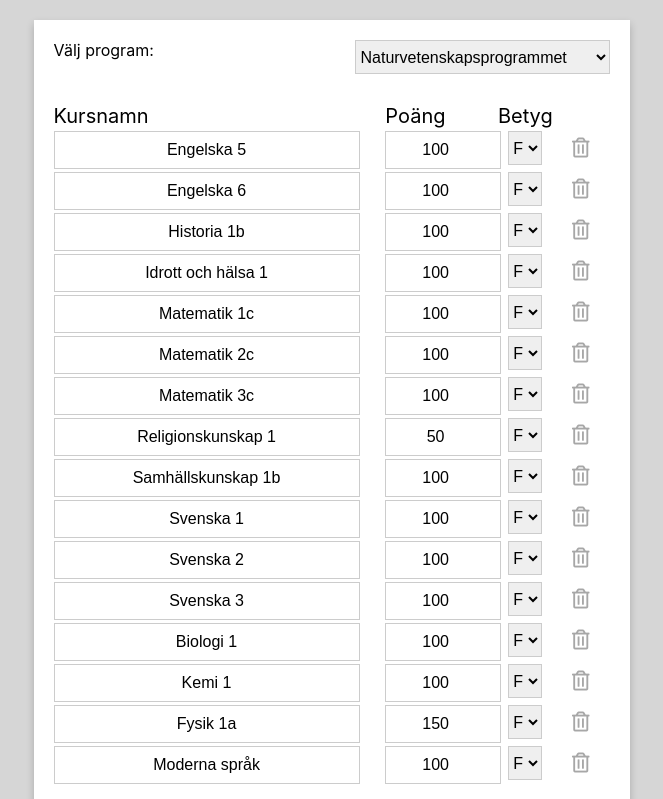
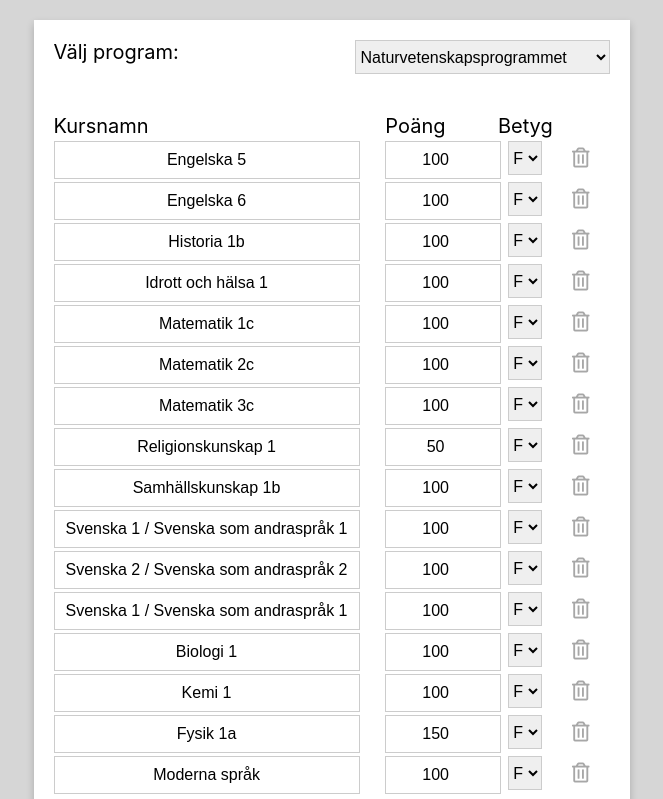
Before and after one commit to Hellenberg/grade-calculator, a React (Create React App) app: page / in a window 1280 px wide. Shown: the top 799 px of the page, without its empty margins (308-971 px from the left). Built offline with nearby package versions, Linux system fonts and the light colour scheme.

Commit message:
added warning message

```diff
--- a/package.json
+++ b/package.json
@@ -4,7 +4,6 @@
   "private": true,
   "dependencies": {
     "gh-pages": "^2.0.1",
-    "node-fetch": "^2.2.1",
     "react": "^16.5.2",
     "react-dom": "^16.5.2",
     "react-scripts": "2.0.4",
--- a/src/App.css
+++ b/src/App.css
@@ -97,7 +97,8 @@ select {
 
 .grid {
   display: grid;
-  grid-gap: 10px;
+  grid-gap: 20px;
+  font-size: 20px;
 }
 
 .floatRight {
--- a/src/App.js
+++ b/src/App.js
@@ -1,8 +1,7 @@
 import React, { Component } from 'react';
-import fetch from 'node-fetch';
 
 import './App.css';
-import {CalculatedGrade} from './CalculatedGrade';
+import { CalculatedGrade } from './CalculatedGrade';
 import educationData from './educations';
 
 class Course extends Component {
@@ -21,7 +20,7 @@ class Course extends Component {
                 </select>
                 </div>
                 <div>
-                    <button className='small-button'  onClick={() => this.props.delete()}><i className='item far fa-trash-alt'></i></button>
+                    <button className='small-button' onClick={() => this.props.delete()}><i className='item far fa-trash-alt'></i></button>
                 </div>
             </div>
         )
@@ -40,7 +39,9 @@ class Courses extends Component {
             selected: 'Naturvetenskapsprogrammet',
             calculatedGrade: false,
             meritPoints: 0,
-            totalGrade: 0
+            totalGrade: 0,
+            isQualified: false,
+            passedPoints: 0
         };
         this.handleEducationChange = this.handleEducationChange.bind(this);
         this.handleCourseChange = this.handleCourseChange.bind(this);
@@ -99,7 +100,7 @@ class Courses extends Component {
         }
 
         if (event.target.alt === 'Antal poäng') {
-            course.points = event.target.value;
+            course.points = Number(event.target.value);
         }
         else if (event.target.alt === 'Kursnamn') {
             course.name = event.target.value;
@@ -156,36 +157,53 @@ class Courses extends Component {
     calculateGrade() {
         let totalPoints = 0;
         let totalGradePoints = 0;
+        let isQualified = true;
+        let passedPoints = 0;
         for (let course of this.state.courses) {
             totalPoints += course.points;
             switch (course.grade) {
                 case 'A':
                     totalGradePoints += course.points * 20;
+                    passedPoints += course.points;
                     break;
                 case 'B':
                     totalGradePoints += course.points * 17.5;
+                    passedPoints += course.points;
                     break;
                 case 'C':
                     totalGradePoints += course.points * 15;
+                    passedPoints += course.points;
                     break;
                 case 'D':
                     totalGradePoints += course.points * 12.5;
+                    passedPoints += course.points;
                     break;
                 case 'E':
                     totalGradePoints += course.points * 10;
+                    passedPoints += course.points;
+                    break;
+                case 'F':
+                    if (course.required ) {
+                        isQualified = false;
+                    }
                     break;
                 default:
-                    totalGradePoints += course.points * 0;
                     break;
             }
         }
         const grade = totalGradePoints / totalPoints;
         console.log('merit', this.state.meritPoints);
         const totalGrade = grade + this.state.meritPoints;
+        console.log(this.state);
+        if(passedPoints < 0.9 * 2500){
+            isQualified = false;
+        }
         this.setState({
             calculatedGrade: grade,
-            totalGrade: totalGrade
-         });
+            totalGrade: totalGrade,
+            isQualified: isQualified,
+            passedPoints: passedPoints,
+        });
     }
     renderCalculatedGrade() {
         if (this.state.calculatedGrade !== false) {
@@ -193,7 +211,8 @@ class Courses extends Component {
                 grade={this.state.calculatedGrade}
                 meritPoints={this.state.meritPoints}
                 totalGrade={this.state.totalGrade}
-                handleMeritPointsChange={(event) => this.handleMeritPointsChange(event)}
+                isQualified={this.state.isQualified}
+                passedPoints={this.state.passedPoints}
             />)
         } else {
             return;
@@ -202,7 +221,7 @@ class Courses extends Component {
     render() {
         return (
             <div className='center'>
-                    <div className="grid card">
+                <div className="grid card">
                     <div>
                         Välj program:
                         <select className='margin floatRight' value={this.state.selected} onChange={this.handleEducationChange}>
@@ -216,6 +235,10 @@ class Courses extends Component {
                     </div>
                     <div>
                         <button className='small-button floatRight' onClick={() => this.addCourse()}><i className="fas fa-plus"></i></button>
+                    </div>
+                    <div>
+                        Lägg till meritpoäng:
+                        <input className='merit-points' alt='Antal poäng' type='number' min="0" max="2.5" value={this.state.meritPoints} onChange={this.handleMeritPointsChange}></input>
                     </div>
                     <div>
                         <hr></hr>
--- a/src/CalculatedGrade.css
+++ b/src/CalculatedGrade.css
@@ -1,8 +1,8 @@
 .calculatedGrade {
     display: grid;
     grid-gap: 20px;
-    grid-template-rows: 34px;
     font-size: 20px;
+    width: 520px;
   }
 
   .merit-points {
@@ -13,3 +13,13 @@
     width: 50px;
     float: right;
   }
+
+.danger {
+  background-color: #ffdddd;
+  border-left: 6px solid #f44336;
+  width: 100%;
+}
+
+p{
+  padding: 15px;
+}
--- a/src/CalculatedGrade.js
+++ b/src/CalculatedGrade.js
@@ -3,17 +3,38 @@ import './CalculatedGrade.css';
 
 export class CalculatedGrade extends Component {
 
+
+    renderIsQualified(isQualified) {
+        if (isQualified) {
+            return
+        } else {
+            return (
+                <div className='danger'>
+                    <p>
+                        <strong>OBS!</strong> <br></br>
+                        Du är ej behörig för vidare studier. <br></br>
+                        För att nå en högskoleförberedande examen ska du ha minst 90 procent godkända betyg på en utbildning som omfattar 2500 gymnasiepoäng. Betygen i kurserna svenska/svenska som andraspråk 1, 2, 3, engelska 5, 6 och matematik 1 samt gymnasiearbetet ska vara godkända. En högskoleförberedande examen ger grundläggande behörighet till högskoleutbildning på grundnivå.
+                    </p>
+                </div>
+            );
+        }
+    }
+
     render() {
         return (
             <div className='calculatedGrade'>
                 <div>
+                    {this.renderIsQualified(this.props.isQualified)}
+                </div>
+                <div>
+                    <div>
+                        Klarade poäng:  <span className='floatRight'>{this.props.passedPoints}</span>
+                    </div>
+                </div>
+                <div>
                     <div>
                         Ditt meritvärde är: <span className='floatRight'>{Math.round(this.props.grade * 10) / 10}</span>
                     </div>
-                </div>
-                <div>
-                    Lägg till meritpoäng:
-                    <input className='merit-points' alt='Antal poäng' type='number' min="0" max="2.5" value={this.props.meritPoints} onChange={this.props.handleMeritPointsChange}></input>
                 </div>
                 <div>
                     Ditt totala meritvärde är:
--- a/src/educations.js
+++ b/src/educations.js
@@ -28,7 +28,7 @@ export default {
             "name": "Matematik 1c",
             "points": 100,
             "grade": "F",
-            "required": false
+            "required": true
         },
         {
             "name": "Matematik 2c",
@@ -55,19 +55,19 @@ export default {
             "required": false
         },
         {
-            "name": "Svenska 1",
+            "name": "Svenska 1 / Svenska som andraspråk 1",
+            "points": 100,
+            "grade": "F",
+            "required": true
+        },
+        {
+            "name": "Svenska 2 / Svenska som andraspråk 2",
             "points": 100,
             "grade": "F",
             "required": false
         },
         {
-            "name": "Svenska 2",
-            "points": 100,
-            "grade": "F",
-            "required": false
-        },
-        {
-            "name": "Svenska 3",
+            "name": "Svenska 1 / Svenska som andraspråk 1",
             "points": 100,
             "grade": "F",
             "required": false
```
